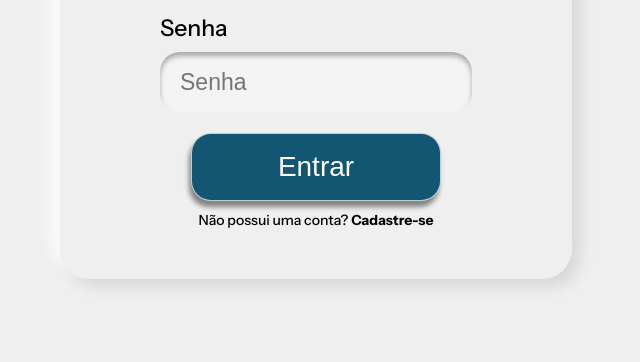
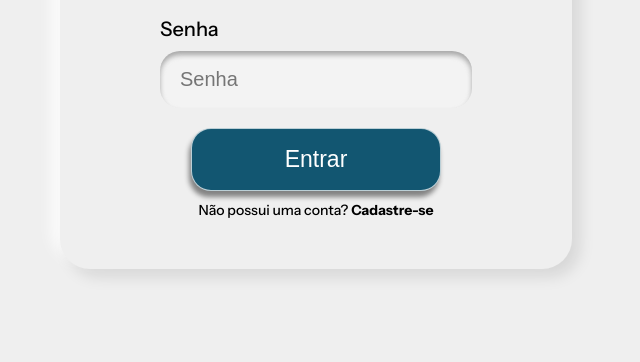
Before and after one commit to italoalcantaraa/TecShopStore, a plain HTML site: page public/src/pages/login/Login.html in a window 1280 px wide. Shown: the part 438-800 px from the top of the page, without its empty margins (324-964 px from the left). Drawn offline with Linux system fonts and the light colour scheme.

Commit message:
cadastro

```diff
--- a/public/src/pages/Home/index.css
+++ b/public/src/pages/Home/index.css
@@ -3,6 +3,7 @@
     box-sizing: border-box;
     font-family: 'font';
 }
+
 
 @font-face {
     font-family: 'font';
--- /dev/null
+++ b/public/src/pages/cadastro/Cadastro.css
@@ -0,0 +1,121 @@
+* {
+    margin: 0;
+    padding: 0;
+    box-sizing: border-box;
+}
+
+
+@font-face {
+    font-family: 'font';
+    src: url('../../assets/fonts/InstrumentSans-VariableFont_wdth\,wght.ttf');
+}
+
+a{
+    text-decoration: none;
+    color: black;
+}
+
+
+body {
+    background-color: #EFEFEF;
+    font-family: 'font';
+    display: flex;
+    align-items: center;
+    justify-content: center;
+    height: 100vh;
+ }
+
+section {
+    display: flex;
+    flex-direction: column;
+    align-items: center;
+
+    margin: 0 auto;
+    background-color: #EFEFEF;
+    width: 40%;
+    padding: 0px 100px 10px 100px;
+    border-radius: 30px;
+    min-width: 500px;
+    box-shadow:
+    8px 8px 15px rgba(0, 0, 0, 0.1),
+    -8px -8px 15px rgba(255, 255, 255, 0.913);}
+
+section img{
+    width: 250px;
+}
+
+section div{
+    display: flex;
+    flex-direction: column;
+    gap: 10px;
+    width: 100%;
+    font-size: 20px;
+    font-weight: 500;
+    margin-bottom: 20px;
+}
+
+section div input, button{
+    outline: none;
+    width: 100%;
+    font-size: 20px;
+    padding: 15px 20px;
+    border-radius: 20px;
+}
+
+section div input{
+    border: none;
+    background-color: #F3F3F3;
+    box-shadow: inset 0px 4px 5px 0px #838383a8;
+}
+
+section div:nth-child(5) {
+    display: flex;
+    flex-direction: column;
+    align-items: center;
+    justify-content: center;
+    gap: 10px;
+}
+
+section div:nth-child(5) p {
+    font-size: 14px;
+}
+
+section div:nth-child(5) button{
+    color: white;
+    border: 1px solid rgba(255, 255, 255, 0.712);
+    font-size: 23px;
+    width: 80%;
+    background-color: #125671;
+    cursor: pointer;
+    transition: 0.3s;
+
+    box-shadow: -2px 6px 5px 0px  #838383;
+}
+
+
+section div:nth-child(5) button:hover{
+    width: 78%;
+    opacity: 80%;
+}
+
+section p strong{
+    cursor: pointer;
+    display: inline-block;
+
+}
+
+section p strong:hover{
+    text-decoration: underline;
+    transform: scale(1.06);
+
+    margin-left: 1px;
+}
+
+
+@media (max-width:620px) {
+    section{
+        padding: 0px 50px 30px 50px;
+        width: 90%;
+        min-width: 0px;
+    }
+}
--- a/public/src/pages/login/Login.css
+++ b/public/src/pages/login/Login.css
@@ -17,7 +17,12 @@ body {
     align-items: center;
     justify-content: center;
     height: 100vh;
- }
+}
+
+a {
+    text-decoration: none;
+    color: black;
+}
 
 section {
     display: flex;
@@ -31,32 +36,34 @@ section {
     border-radius: 30px;
     min-width: 500px;
     box-shadow:
-    8px 8px 15px rgba(0, 0, 0, 0.1),
-    -8px -8px 15px rgba(255, 255, 255, 0.913);}
+        8px 8px 15px rgba(0, 0, 0, 0.1),
+        -8px -8px 15px rgba(255, 255, 255, 0.913);
+}
 
-section img{
+section img {
     width: 250px;
 }
 
-section div{
+section div {
     display: flex;
     flex-direction: column;
     gap: 10px;
     width: 100%;
-    font-size: 23px;
+    font-size: 20px;
     font-weight: 500;
     margin-bottom: 20px;
 }
 
-section div input, button{
+section div input,
+button {
     outline: none;
     width: 100%;
-    font-size: 23px;
+    font-size: 20px;
     padding: 17px 20px;
     border-radius: 20px;
 }
 
-section div input{
+section div input {
     border: none;
     background-color: #F3F3F3;
     box-shadow: inset 0px 4px 5px 0px #838383a8;
@@ -74,31 +81,32 @@ section div:nth-child(4) p {
     font-size: 14px;
 }
 
-section div:nth-child(4) button{
+section div:nth-child(4) button {
     color: white;
     border: 1px solid rgba(255, 255, 255, 0.712);
-    font-size: 28px;
+    font-size: 23px;
+
     width: 80%;
     background-color: #125671;
     cursor: pointer;
     transition: 0.3s;
 
-    box-shadow: -2px 6px 5px 0px  #838383;
+    box-shadow: -2px 6px 5px 0px #838383;
 }
 
 
-section div:nth-child(4) button:hover{
+section div:nth-child(4) button:hover {
     width: 78%;
     opacity: 80%;
 }
 
-section p strong{
+section p strong {
     cursor: pointer;
     display: inline-block;
 
 }
 
-section p strong:hover{
+section p strong:hover {
     text-decoration: underline;
     transform: scale(1.06);
 
@@ -107,7 +115,7 @@ section p strong:hover{
 
 
 @media (max-width:620px) {
-    section{
+    section {
         padding: 0px 50px 30px 50px;
         width: 90%;
         min-width: 0px;
--- a/public/src/pages/login/Login.html
+++ b/public/src/pages/login/Login.html
@@ -1,11 +1,13 @@
 <!DOCTYPE html>
 <html lang="pt-BR">
+
 <head>
     <meta charset="UTF-8">
     <meta name="viewport" content="width=device-width, initial-scale=1.0">
     <title>Login</title>
     <link rel="stylesheet" href="Login.css">
 </head>
+
 <body>
     <section>
         <img src="../../assets/images/logo.png" alt="">
@@ -19,12 +21,13 @@
         </div>
         <div>
             <button>Entrar</button>
-            <p>Não possui uma conta? <strong>Cadastre-se</strong></p>
+            <p>Não possui uma conta? <strong><a href="../cadastro/Cadastro.html">Cadastre-se</a> </strong></p>
         </div>
 
-   </section>
+    </section>
 
-   <div class="footer"></div>
+    <div class="footer"></div>
 </body>
 </body>
+
 </html>
--- /dev/null
+++ b/public/src/pages/meusPedidos/MeusPedidos.css
@@ -0,0 +1,5 @@
+*{
+    margin: 0px;
+    padding: 0px;
+    box-sizing: border-box;
+}
```
Also changed, not shown: public/src/pages/cadastro/Cadastro.html (+24 -0 lines), public/src/pages/meusPedidos/MeusPedidos.html (added, +13 -0 lines), public/src/assets/images/left.svg (added).
